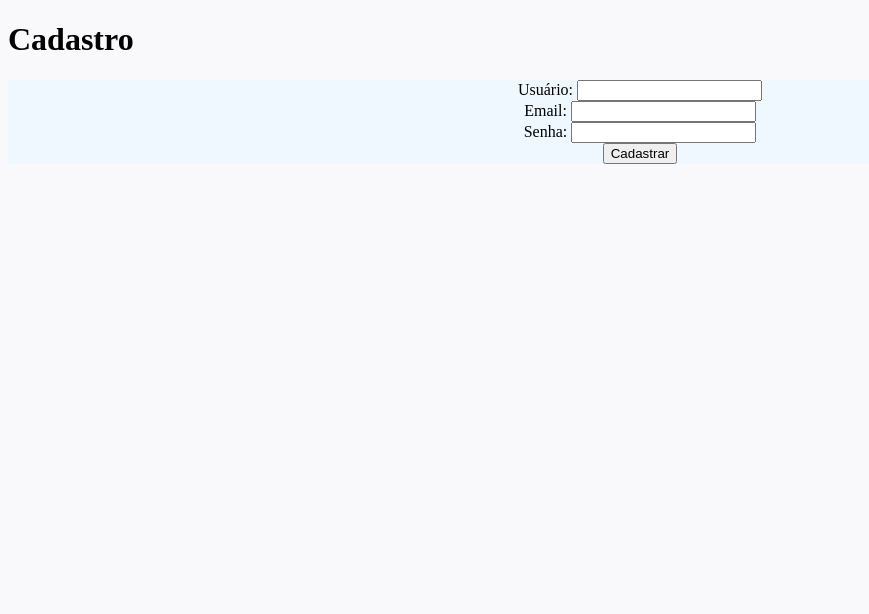
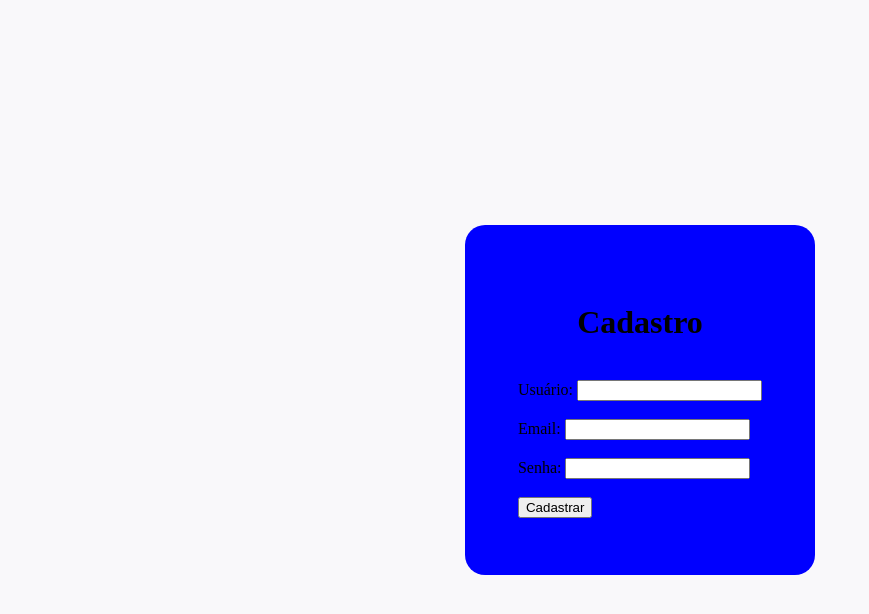
Before and after one commit to briandevbr/OrganizeMe, a plain HTML site: page front/HTML/cadastro.html in a window 1280 px wide. Shown: the whole page, without its empty margins (0-869 px from the left). Drawn offline with Linux system fonts and the light colour scheme.

Commit message:
desenvolvendo o cadastro

```diff
--- a/front/CSS/cadastro.css
+++ b/front/CSS/cadastro.css
@@ -2,11 +2,20 @@
     background-color: #f9f8fa
 }
 
-.cadastro{
-background-color: aliceblue;
-display: flex;
-flex-direction: column;
-justify-content: center;
-align-items: center;
+.SiCad{
+    background-color: blue;
+    display: flex;
+    justify-content: center;
+    align-items: center;
+    flex-direction: column;
+    border-radius: 20px;
+    height: 350px;
+    width: 350px;
+  position: absolute;
+  top: 50%;
+  left: 50%;
+  transform: translate(-50%, -50%);
+}
+.usuario{
 
 }
--- a/front/HTML/cadastro.html
+++ b/front/HTML/cadastro.html
@@ -8,25 +8,31 @@
     <link rel="stylesheet" href="../CSS/cadastro.css">
 </head>
 <body>
-        <h1>Cadastro</h1>
-    <div class="cadastro">
-        <div>
+     <div class="SiCad">
+             <h1>Cadastro</h1>
+            <br>
+    <div class="formulario">
+        <div class="usuario">
              <form action="cadastro.html" method="post">
             <label for="username">Usuário:</label>
             <input type="text" id="username" name="username" required>
         </div>
-         <div>
+        <br>
+         <div class="email">
              <label for="email">Email:</label>
              <input type="email" id="email" name="email" required>
         </div>
-        <div>
+        <br>
+        <div class="password">
              <label for="password">Senha:</label>
             <input type="password" id="password" name="password" required>
         </div>
+        <br>
+       <input type="submit" value="Cadastrar">
+    </div>
 
 
-        <input type="submit" value="Cadastrar">
-    </div>
+
     </from>
 
 </body>
```
